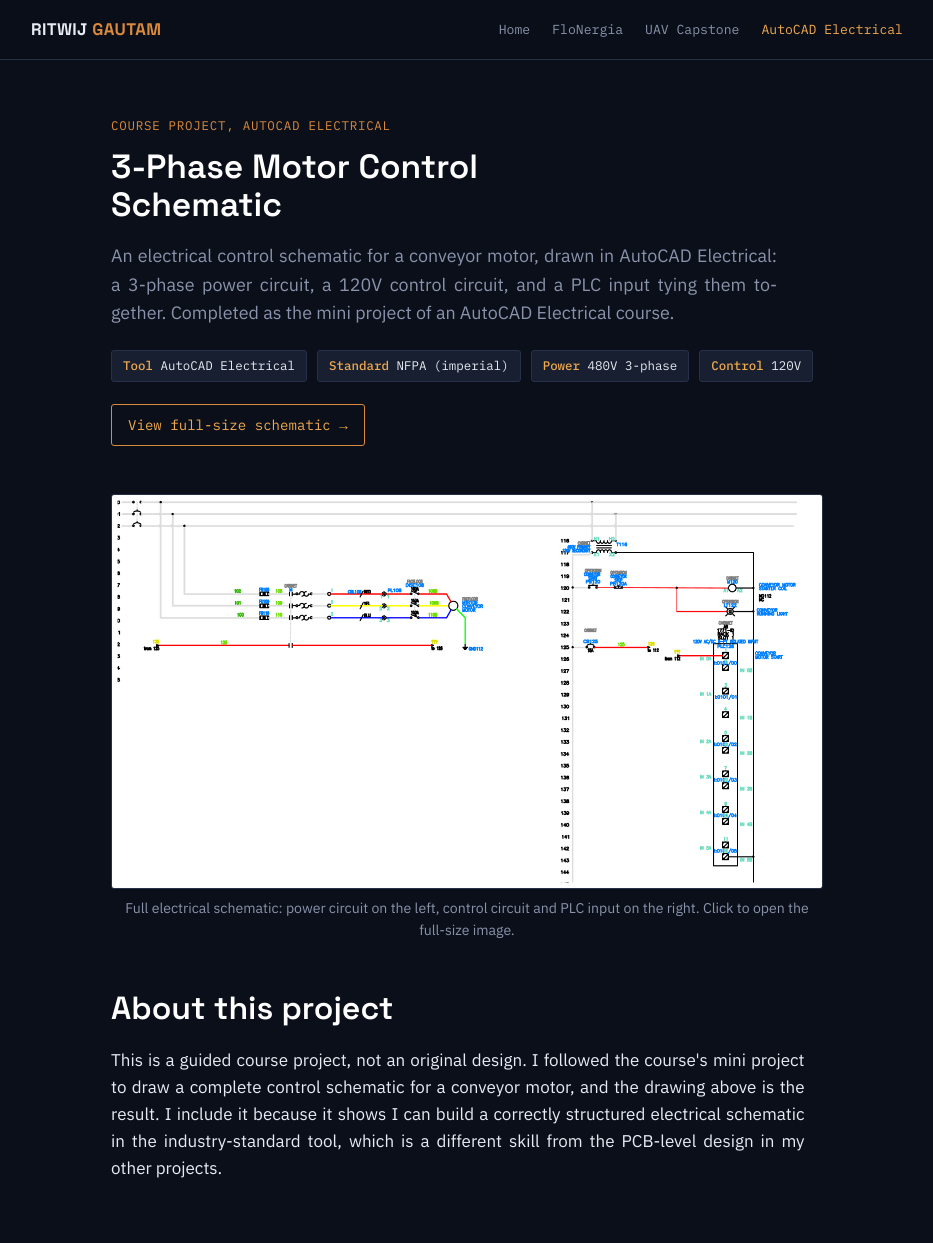
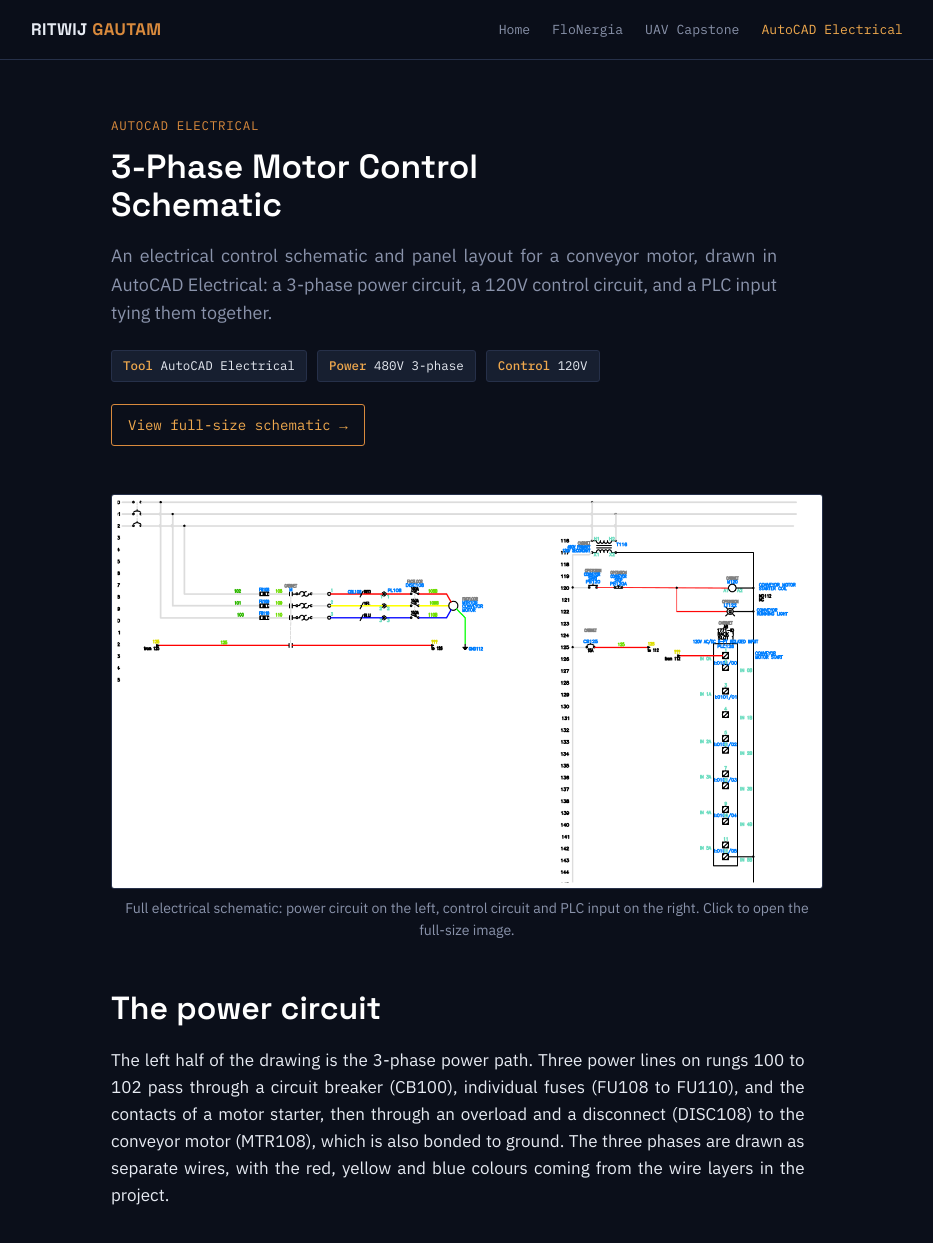
Before and after one commit to ritgaug/ritgaug.github.io, a plain HTML site: page autocad.html in a window 1280 px wide. Shown: the top 1243 px of the page, without its empty margins (173-1106 px from the left). Drawn offline with Linux system fonts and the light colour scheme.

Commit message:
Add files via upload

```diff
--- a/autocad.html
+++ b/autocad.html
@@ -21,17 +21,15 @@
 </header>
 
 <div class="project-hero">
-  <div class="meta-label">Course project, AutoCAD Electrical</div>
+  <div class="meta-label">AutoCAD Electrical</div>
   <h1>3-Phase Motor Control Schematic</h1>
   <p class="hook">
-    An electrical control schematic for a conveyor motor, drawn in AutoCAD
-    Electrical: a 3-phase power circuit, a 120V control circuit, and a PLC
-    input tying them together. Completed as the mini project of an
-    AutoCAD Electrical course.
+    An electrical control schematic and panel layout for a conveyor motor,
+    drawn in AutoCAD Electrical: a 3-phase power circuit, a 120V control
+    circuit, and a PLC input tying them together.
   </p>
   <div class="spec-row">
     <span class="spec"><b>Tool</b> AutoCAD Electrical</span>
-    <span class="spec"><b>Standard</b> NFPA (imperial)</span>
     <span class="spec"><b>Power</b> 480V 3-phase</span>
     <span class="spec"><b>Control</b> 120V</span>
   </div>
@@ -44,18 +42,6 @@
 </div>
 
 <div class="project-body">
-
-  <section>
-    <h2>About this project</h2>
-    <p>
-      This is a guided course project, not an original design. I followed
-      the course's mini project to draw a complete control schematic for a
-      conveyor motor, and the drawing above is the result. I include it
-      because it shows I can build a correctly structured electrical
-      schematic in the industry-standard tool, which is a different skill
-      from the PCB-level design in my other projects.
-    </p>
-  </section>
 
   <section>
     <h2>The power circuit</h2>
@@ -110,10 +96,18 @@
   <section>
     <h2>Panel layout</h2>
     <p>
-      The project also includes a panel layout drawing of the physical
-      enclosure. It is not shown here.
+      The schematic is linked to a panel layout drawing of the physical
+      enclosure. It places the operator station (the start and stop
+      pushbuttons and the running light) and the cabinet that holds the
+      power and control components, using the footprints tied to each
+      component in the schematic.
     </p>
   </section>
+
+  <div class="figure centered">
+    <img src="autocad-panel.png" alt="AutoCAD Electrical panel layout showing the operator station and cabinet">
+    <div class="caption">Panel layout: operator station and control cabinet.</div>
+  </div>
 
 </div>
 
```
Also changed, not shown: index.html (+2 -2 lines), autocad-panel.png (added).
